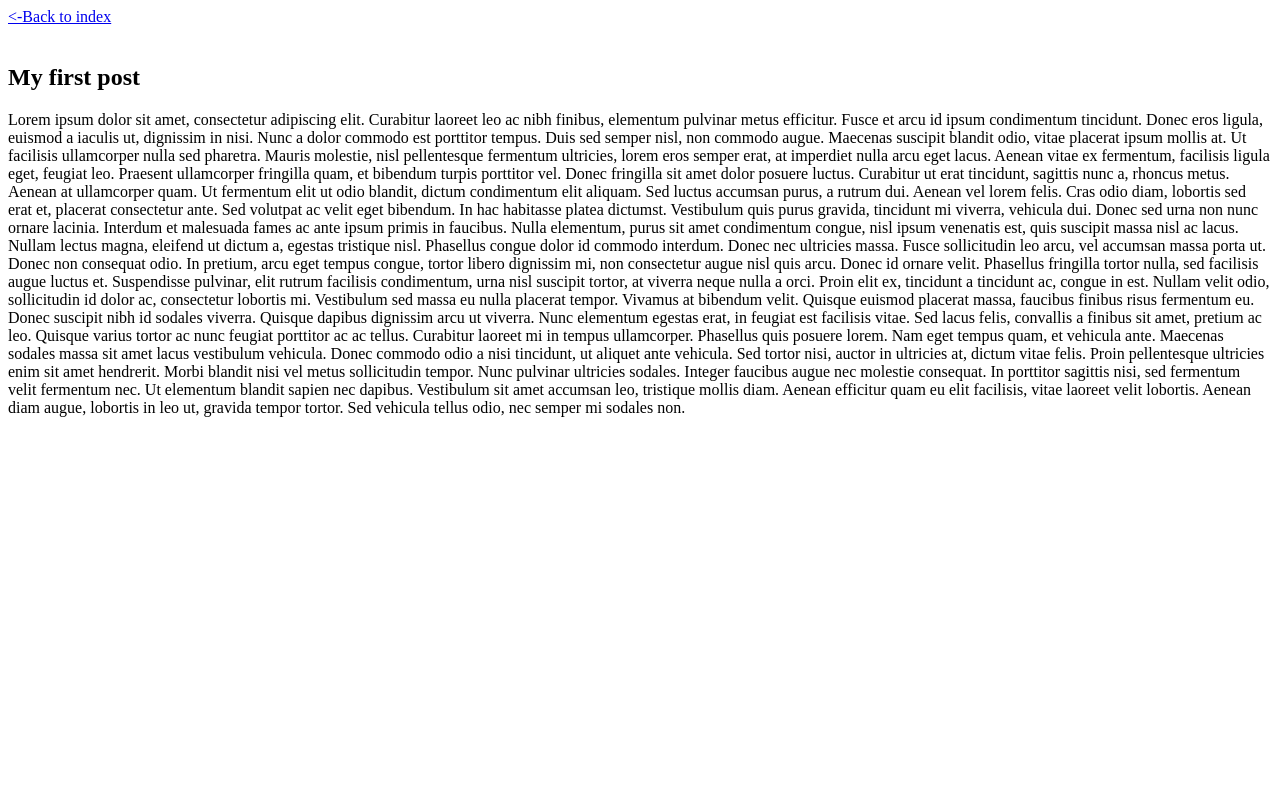
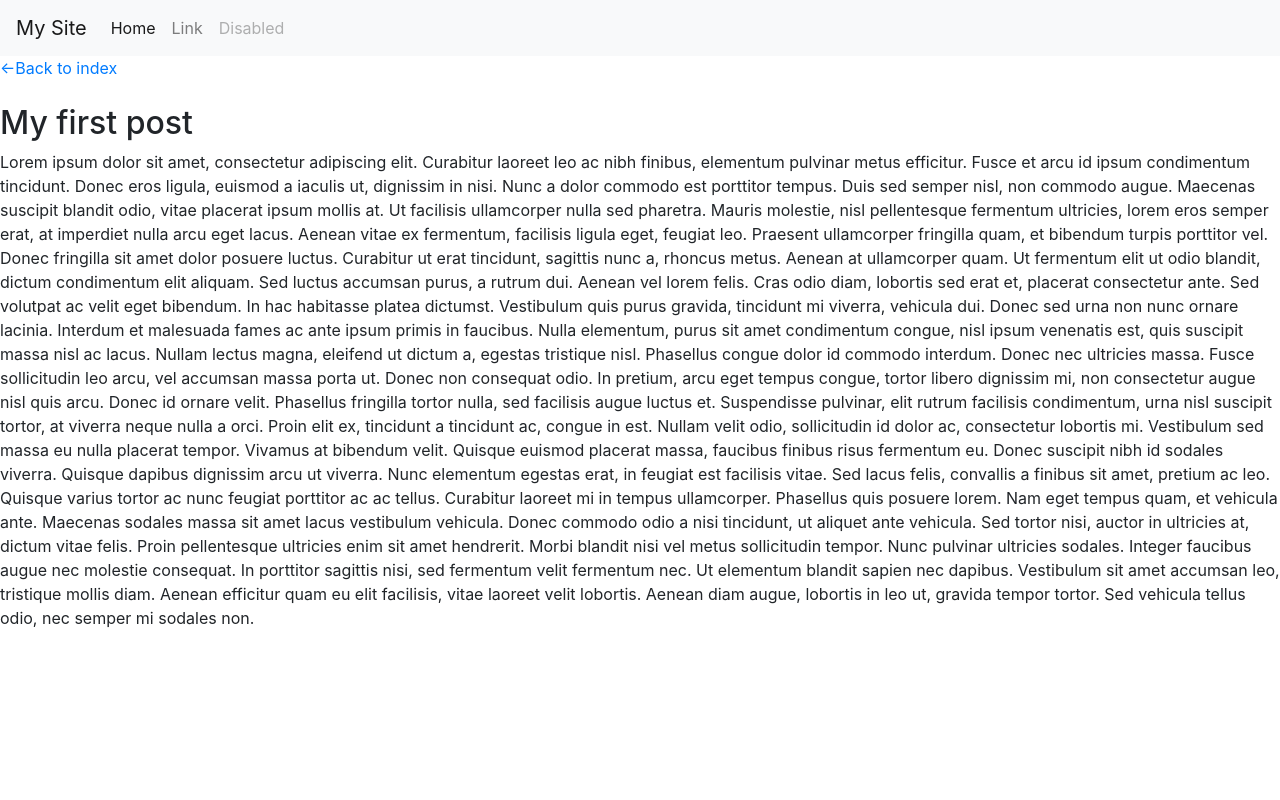
Before and after one commit to Garrett-N/python3class, a Django app: a page that uses project6/mysite/blog/templates/post.html in a window 1280 px wide. Run offline with Django 3.2, Linux system fonts and the light colour scheme; data comes from the database, SQL or seed files in the repository; some libraries are stand-ins or nearby versions.

Commit message:
Added a base template to handle the bootstrap and implemented template inheritance.

```diff
--- /dev/null
+++ b/project6/mysite/blog/static/css/style.css
@@ -0,0 +1,3 @@
+body {
+    background:#FFF !important;
+}
--- /dev/null
+++ b/project6/mysite/blog/templates/base.html
@@ -0,0 +1,43 @@
+<!DOCTYPE html>
+<html lang="en">
+<head>
+    {% load static %}
+    <link rel="stylesheet" type="text/css" href="{% static 'css/style.css' %}" />
+
+    {% load bootstrap4 %}
+    {% bootstrap_css %}
+    {% bootstrap_javascript %}
+
+    <meta charset="utf-8">
+    <meta name="viewport" content="width=device-width, initial-scale=1, shrink-to-fit=no">
+    <title>{% block title %}Title{% endblock %}</title>
+</head>
+<body>
+    <nav class="navbar navbar-expand-lg navbar-light bg-light">
+      <a class="navbar-brand" href="#">My Site</a>
+      <button class="navbar-toggler" type="button" data-toggle="collapse" data-target="#navbarSupportedContent" aria-controls="navbarSupportedContent" aria-expanded="false" aria-label="Toggle navigation">
+        <span class="navbar-toggler-icon"></span>
+      </button>
+
+      <div class="collapse navbar-collapse" id="navbarSupportedContent">
+        <ul class="navbar-nav mr-auto">
+          <li class="nav-item active">
+            <a class="nav-link" href="#">Home <span class="sr-only">(current)</span></a>
+          </li>
+          <li class="nav-item">
+            <a class="nav-link" href="#">Link</a>
+          </li>
+          <li class="nav-item">
+            <a class="nav-link disabled" href="#" tabindex="-1" aria-disabled="true">Disabled</a>
+          </li>
+        </ul>
+      </div>
+    </nav>
+        <div id="content">
+            {% block content %}
+                This is fallback text
+            {% endblock %}
+        </div>
+
+</body>
+</html>
--- a/project6/mysite/blog/templates/post.html
+++ b/project6/mysite/blog/templates/post.html
@@ -1,7 +1,15 @@
-<a href="/"> <-Back to index</a><br /><br/>
+{% extends 'base.html' %}
 
-<h2>{{ post.title }}</h2>
+{% block title %}
+    MySite: {{ post.title }}
+{% endblock %}
 
-<div>
-    {{ post.content }}
-</div>
+
+{% block content %}
+    <a href="/"> <-Back to index</a><br /><br/>
+
+    <h2>{{ post.title }}</h2>
+    <div>
+        {{ post.content }}
+    </div>
+{% endblock %}
```
Also changed, not shown: project6/mysite/blog/templates/index.html (+7 -5 lines).
